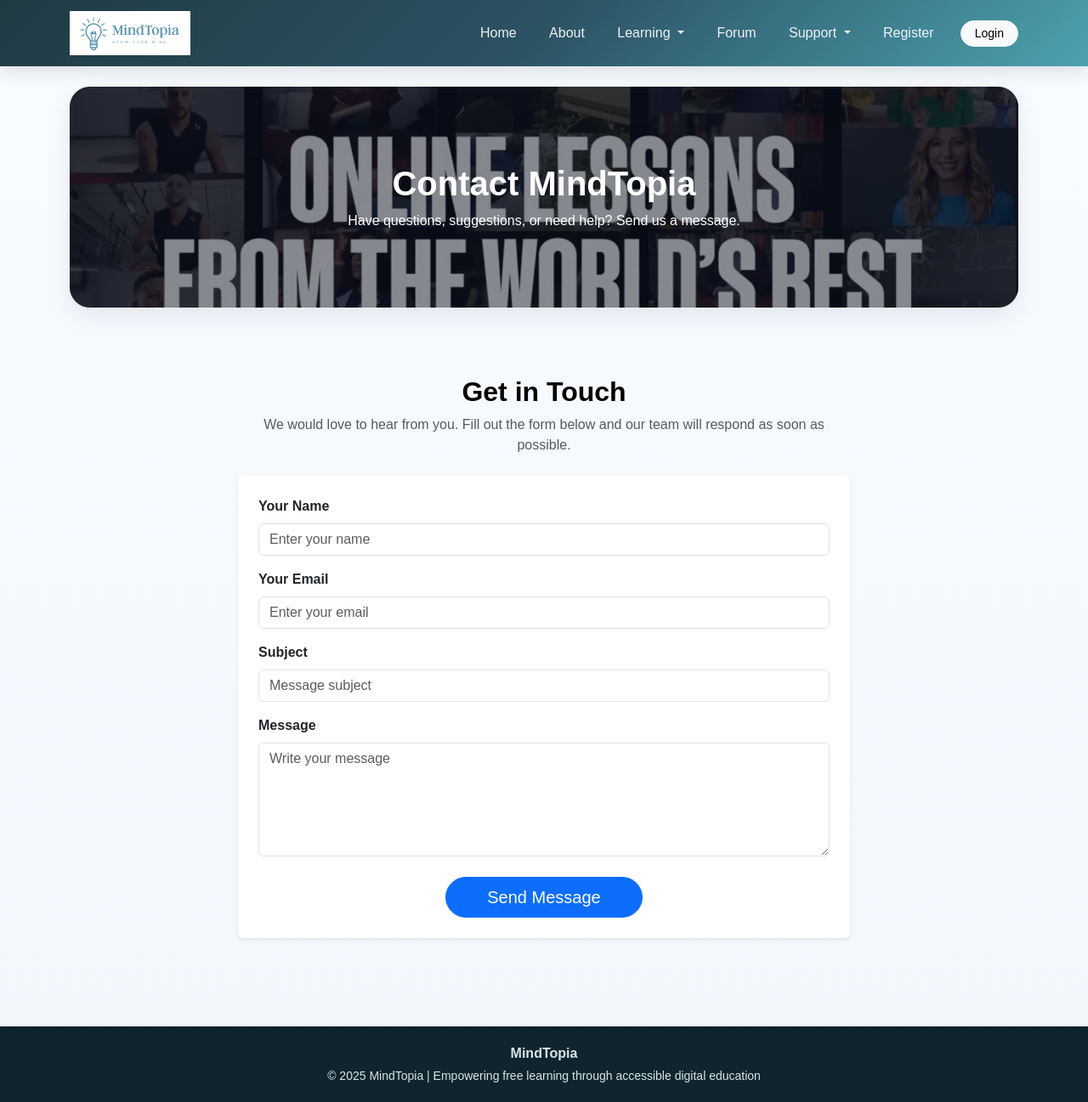
After one commit to hamzamaal/UoL_AWD2, a Django app: page /contactus/ in a window 1280 px wide. The commit adds this page. Shown: the whole page at 85% size. Run offline with Django 4.2, Linux system fonts and the light colour scheme; some libraries are stand-ins or nearby versions.

Commit message:
added contactus form

```diff
--- /dev/null
+++ b/MindTopia/core/templates/core/contactus.html
@@ -0,0 +1,159 @@
+{% extends "base.html" %}
+{% load static %}
+
+{% block head %}
+<title>Contact Us | MindTopia</title>
+
+<link rel="stylesheet" href="{% static 'css/contactus.css' %}">
+{% endblock %}
+
+
+{% block content %}
+
+<!-- Hero banner -->
+<section class="page-hero" style="background-image: url('{% static "img/slide-1.jpg" %}');">
+    <div class="page-hero-content">
+        <h1>Contact MindTopia</h1>
+        <p class="mb-0">
+            Have questions, suggestions, or need help? Send us a message.
+        </p>
+    </div>
+</section>
+
+
+<div class="container py-5">
+
+    <div class="row justify-content-center">
+        <div class="col-lg-8">
+
+            <!-- Page introduction -->
+            <div class="text-center mb-4">
+                <h2 class="fw-bold">Get in Touch</h2>
+                <p class="text-muted">
+                    We would love to hear from you. Fill out the form below and
+                    our team will respond as soon as possible.
+                </p>
+            </div>
+
+
+            <!-- Contact form card -->
+            <div class="card shadow-sm border-0">
+
+                <div class="card-body p-4">
+
+                    <!-- Success message -->
+                    {% if messages %}
+                        {% for message in messages %}
+                        <div class="alert alert-success">
+                            {{ message }}
+                        </div>
+                        {% endfor %}
+                    {% endif %}
+
+                    <!-- Contact form -->
+                    <form method="POST" action="{% url 'contactus' %}" class="contactForm">
+
+                        {% csrf_token %}
+
+                        <!-- Name -->
+                        <div class="form-group mb-3">
+                            <label class="form-label fw-semibold">Your Name</label>
+
+                            <input
+                                type="text"
+                                name="name"
+                                class="form-control"
+                                placeholder="Enter your name"
+                                data-rule="minlen:4"
+                                data-msg="Please enter at least 4 characters"
+                                required
+                            >
+
+                            <div class="validation"></div>
+                        </div>
+
+
+                        <!-- Email -->
+                        <div class="form-group mb-3">
+
+                            <label class="form-label fw-semibold">Your Email</label>
+
+                            <input
+                                type="email"
+                                name="email"
+                                class="form-control"
+                                placeholder="Enter your email"
+                                data-rule="email"
+                                data-msg="Please enter a valid email address"
+                                required
+                            >
+
+                            <div class="validation"></div>
+
+                        </div>
+
+
+                        <!-- Subject -->
+                        <div class="form-group mb-3">
+
+                            <label class="form-label fw-semibold">Subject</label>
+
+                            <input
+                                type="text"
+                                name="subject"
+                                class="form-control"
+                                placeholder="Message subject"
+                                data-rule="minlen:4"
+                                data-msg="Please enter at least 4 characters"
+                                required
+                            >
+
+                            <div class="validation"></div>
+
+                        </div>
+
+
+                        <!-- Message -->
+                        <div class="form-group mb-3">
+
+                            <label class="form-label fw-semibold">Message</label>
+
+                            <textarea
+                                name="message"
+                                rows="5"
+                                class="form-control"
+                                placeholder="Write your message"
+                                data-rule="required"
+                                data-msg="Please write a message"
+                                required
+                            ></textarea>
+
+                            <div class="validation"></div>
+
+                        </div>
+
+
+                        <!-- Submit button -->
+                        <div class="text-center mt-4">
+
+                            <button
+                                type="submit"
+                                class="btn btn-primary btn-lg rounded-pill px-5"
+                            >
+                                Send Message
+                            </button>
+
+                        </div>
+
+                    </form>
+
+                </div>
+
+            </div>
+
+        </div>
+    </div>
+
+</div>
+
+{% endblock %}
--- a/MindTopia/core/urls.py
+++ b/MindTopia/core/urls.py
@@ -8,4 +8,7 @@ from . import views
 urlpatterns = [
     path("", views.home, name="home"),
     path("about/", views.about, name="about"),
+
+    # Contact page route
+    path("contactus/", views.contactus, name="contactus"),
 ]
--- a/MindTopia/core/views.py
+++ b/MindTopia/core/views.py
@@ -1,5 +1,7 @@
 """Views for the core application."""
 
+from django.contrib import messages
+from django.core.mail import send_mail
 from django.shortcuts import render
 
 
@@ -11,3 +13,25 @@ def home(request):
 def about(request):
     """Render the application about page."""
     return render(request, "about.html")
+
+
+def contactus(request):
+    """Render and process the contact form page."""
+    if request.method == "POST":
+        name = request.POST.get("name")
+        email = request.POST.get("email")
+        subject = request.POST.get("subject")
+        message = request.POST.get("message")
+
+        # Send the message via Django's email system.
+        send_mail(
+            subject=f"Contact Form: {subject}",
+            message=f"Name: {name}\nEmail: {email}\n\n{message}",
+            from_email=email,
+            recipient_list=["admin@mindtopia.com"],
+            fail_silently=True,
+        )
+
+        messages.success(request, "Your message has been sent successfully.")
+
+    return render(request, "core/contactus.html")
--- a/MindTopia/templates/base.html
+++ b/MindTopia/templates/base.html
@@ -74,6 +74,7 @@
                     <ul class="dropdown-menu shadow-sm border-0">
                         <li><a class="dropdown-item" href="{% url 'donate' %}">Make a Donation</a></li>
                         <li><a class="dropdown-item" href="{% url 'feedback' %}?next=/">Feedback</a></li>
+                        <li><a class="dropdown-item" href="{% url 'contactus' %}">Contact Us</a></li>
                     </ul>
                 </li>
 
```
Also changed, not shown: MindTopia/static/contactform/contactform.js (+126 -82 lines), MindTopia/static/contactform/Readme.txt (deleted), 1 other file.
